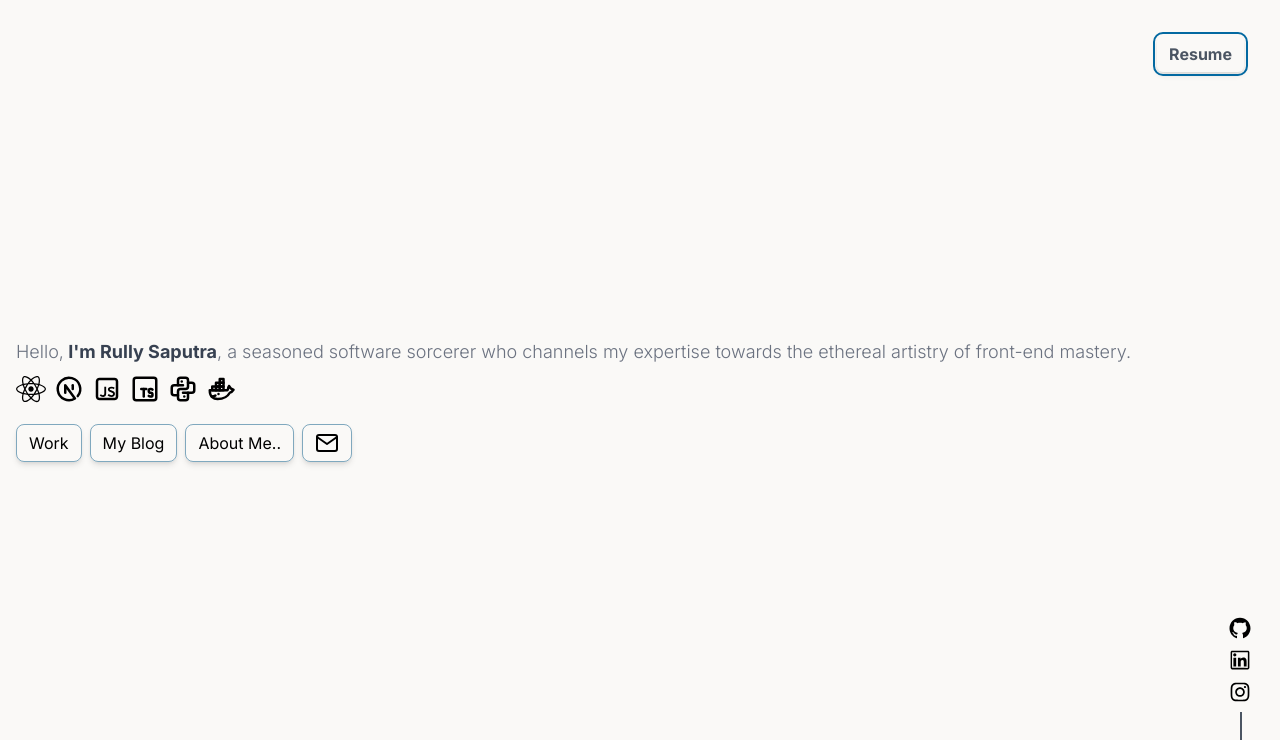
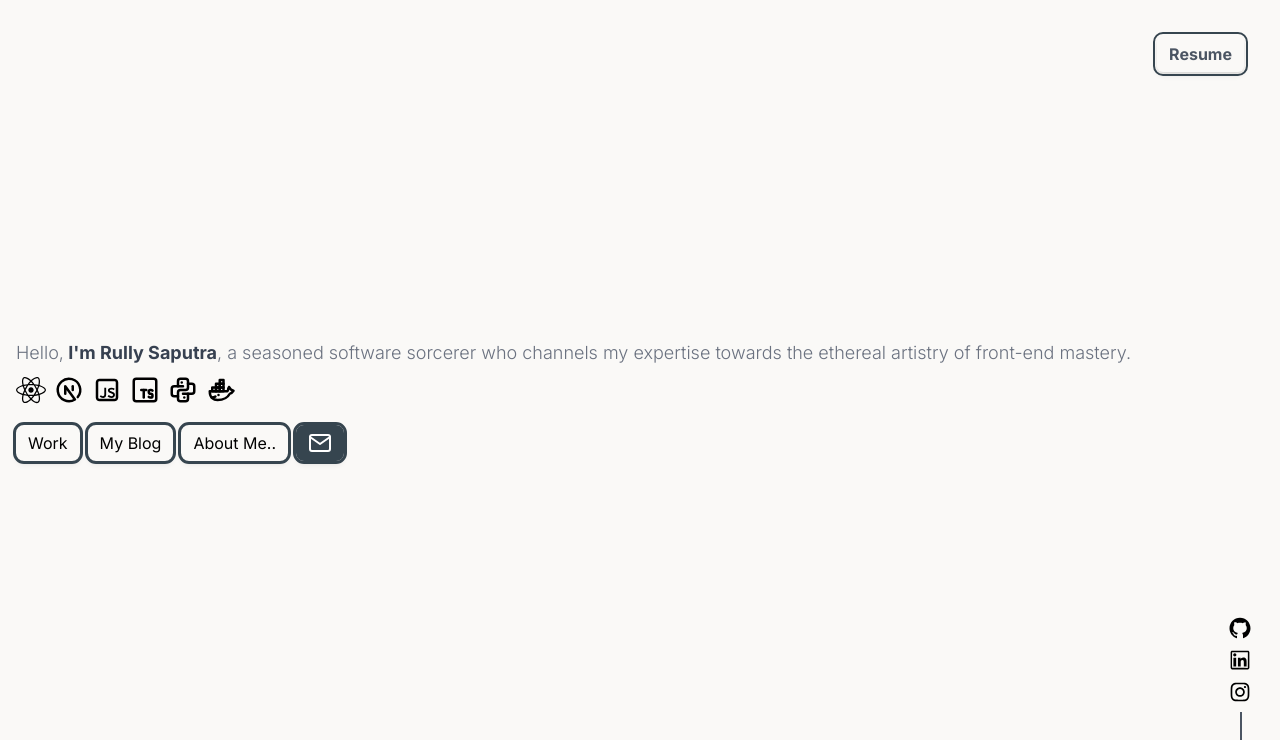
Before and after one commit to rully-saputra15/next-portfolio, a Next.js app: page / in a window 1280 px wide. Shown: the top 740 px of the page. Built offline with nearby package versions, Linux system fonts and the light colour scheme.

Commit message:
feat: update style

```diff
--- a/components/ButtonIcon.tsx
+++ b/components/ButtonIcon.tsx
@@ -8,8 +8,8 @@ type ButtonIconProps = {
 const ButtonIcon: FC<ButtonIconProps> = ({ icon, handleClick }) => {
   return (
     <button
-      className="px-3 py-1.5 border border-sky-800/50 ring-0 shadow-md rounded-lg
-    hover:bg-sky-600/90 hover:text-white hover:border-gray-100
+      className="px-3 py-1.5 outline outline-[#36454F] text-white ring-0 shadow-md rounded-lg
+    bg-[#36454F] hover:text-[#36454F] hover:bg-white hover:outline-[#36454F]
     transition ease-in duration-300 hover:scale-105"
       onClick={handleClick}
     >
--- a/components/MainButton.tsx
+++ b/components/MainButton.tsx
@@ -8,7 +8,7 @@ type MainButtonProps = {
 const MainButton: FC<MainButtonProps> = ({ label, handleClick }) => {
   return (
     <div
-      className="px-3 py-1.5 border border-sky-800/50 ring-0 shadow-md cursor-pointer rounded-lg hover:bg-sky-600/90 hover:text-white hover:border-gray-100 transition ease-in duration-300 hover:scale-105"
+      className="px-3 py-1.5 outline outline-[#36454F] ring-0 shadow-md cursor-pointer rounded-lg hover:bg-[#36454F] hover:text-white hover:outline-[#36454F] transition ease-in duration-300 hover:scale-105"
       onClick={handleClick}
     >
       {label}
--- a/pages/about/index.tsx
+++ b/pages/about/index.tsx
@@ -7,10 +7,14 @@ import {
   animateFadeIn,
   transitionFadeIn,
 } from "@/helpers/animation";
+import Head from "next/head";
 
 const AboutPage = () => {
   return (
-    <>
+    <section>
+      <Head>
+        <title>Rully Saputra - About</title>
+      </Head>
       <motion.section
         initial={initialFadeIn}
         animate={animateFadeIn}
@@ -65,7 +69,7 @@ const AboutPage = () => {
         </div>
       </motion.section>
       <HomeButton />
-    </>
+    </section>
   );
 };
 
--- a/pages/index.tsx
+++ b/pages/index.tsx
@@ -154,7 +154,7 @@ export default function Home() {
         initial={initialFadeIn}
         animate={animateFadeIn}
         transition={transitionFadeIn}
-        className="absolute top-5 right-5 outline outline-offset-2 outline-2 outline-sky-700 text-gray-600 px-3 cursor-pointer shadow-md py-1.5 rounded-md transition ease-in duration-300 font-bold hover:bg-sky-700 hover:text-white hover:outline-0"
+        className="absolute top-5 right-5 outline outline-offset-2 outline-2 outline-[#36454F] text-gray-600 px-3 cursor-pointer shadow-md py-1.5 rounded-md transition ease-in duration-300 font-bold hover:bg-[#36454F] hover:text-white"
         onClick={() =>
           handleOpenNewTab(
             "https://drive.google.com/file/d/1mlTRfzwlfUKUcLzYf-a8RZHiNvNoIMDl/view?usp=sharing"
--- a/pages/work/index.tsx
+++ b/pages/work/index.tsx
@@ -11,10 +11,14 @@ import {
   initialFadeIn,
   transitionFadeIn,
 } from "@/helpers/animation";
+import Head from "next/head";
 
 const WorksPage = () => {
   return (
     <section>
+      <Head>
+        <title>Rully Saputra - Work</title>
+      </Head>
       <div className="relative flex flex-col justify-start pb-5">
         <div className="flex flex-row gap-3 items-center pt-10 pb-5">
           <PiSuitcaseSimpleBold className="text-2xl" />
@@ -32,7 +36,7 @@ const WorksPage = () => {
         >
           {professional.map((work: Work) => (
             <WorkCard
-              key={work.title}
+              key={`professional-${work.id}`}
               title={work.title}
               description={work.description}
               role={work.role}
@@ -50,7 +54,7 @@ const WorksPage = () => {
         >
           {personal.map((work: Work) => (
             <WorkCard
-              key={work.title}
+              key={`personal-${work.id}`}
               title={work.title}
               description={work.description}
               role={work.role}
@@ -68,7 +72,7 @@ const WorksPage = () => {
         >
           {publications.map((work: Work) => (
             <WorkCard
-              key={work.title}
+              key={`publication-${work.id}`}
               title={work.title}
               description={work.description}
               role={work.role}
```
